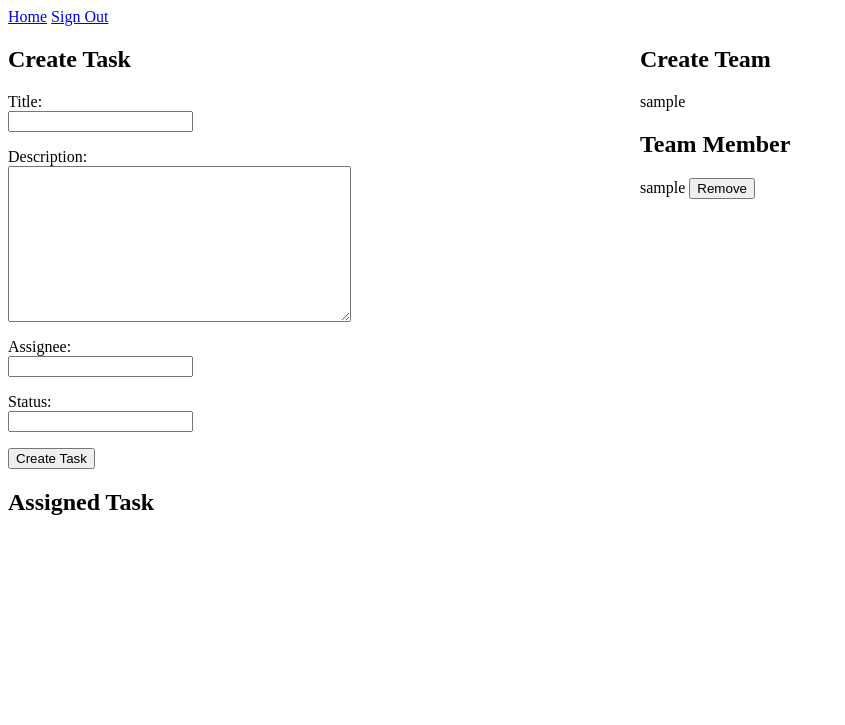
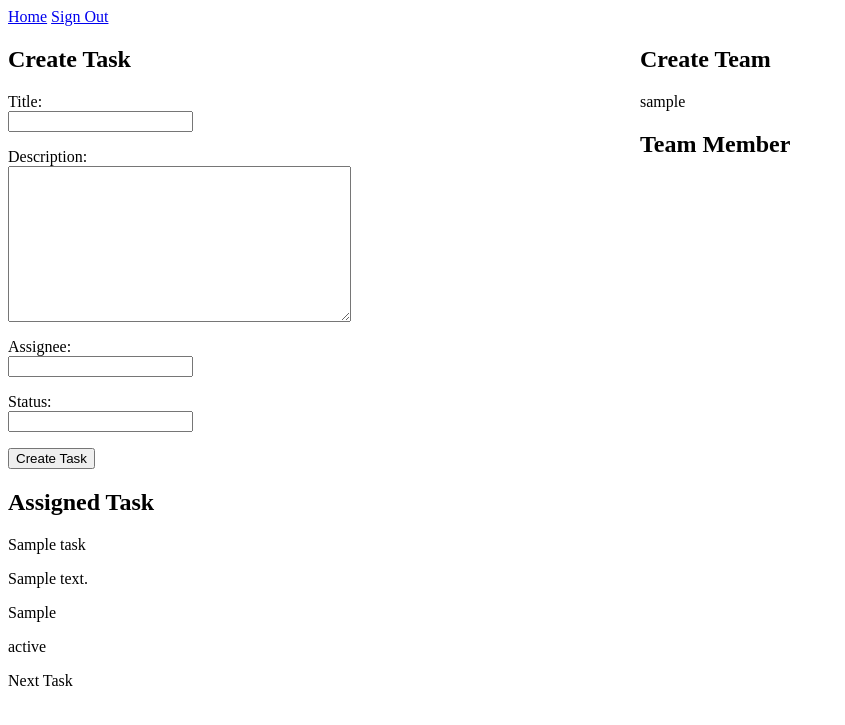
Before and after one commit to jitendragupta665/fsf_2019_screening_task1, a Django app: page / in a window 1280 px wide. Shown: the top 725 px of the page, without its empty margins (0-845 px from the left). Run offline with Django 3.2, Linux system fonts and the light colour scheme; a user stored in the database is signed in; tables that the repository leaves empty hold one stand-in row (values such as "Sample post").

Commit message:
Assigned task completed

```diff
--- a/djangoApp/models.py
+++ b/djangoApp/models.py
@@ -18,9 +18,11 @@ class Team(models.Model):
     def add_member(cls,team_creator,new_member,tasks):
         team,create=cls.objects.get_or_create(team_creator=team_creator)
         team.team_member.add(new_member)
-        #team.member_task.add(tasks)
+        for task in tasks:
+           team.member_task.add(task)
     @classmethod
     def remove_member(cls,team_creator,new_member,tasks):
         team,created =cls.objects.get_or_create(team_creator=team_creator)
         team.team_member.remove(new_member)
-        #team.member_task.add(tasks)
+        for task in tasks:
+           team.member_task.remove(task)
--- a/djangoApp/templates/djangoApp/base.html
+++ b/djangoApp/templates/djangoApp/base.html
@@ -3,7 +3,6 @@
     <head>
       <title>Task</title>
       <link rel="stylesheet" href="{% static 'css/djangoApp.css' %}">
-
     </head>
     <body>
       {% if user.is_authenticated %}
--- a/djangoApp/templates/djangoApp/home.html
+++ b/djangoApp/templates/djangoApp/home.html
@@ -21,16 +21,21 @@
   </form>
   <h1>Assigned Task</h1>
   {% for task in tasks %}
-   {{task}}
+   <p>{{task.title}} </p>
+   <p>{{task.description}} </p>
+   <p>{{task.assignee}} </p>
+   <p>{{task.status}} </p
+     <h1>Next Task</h1>
   {% endfor %}
   </div>
   <div>
 <h1>Create Team</h1>
   {% for usr in users%}
   <p>
-      {% if usr not in members %}
-      {{usr.username}}
+  {% if not usr  in members %}
+      <h2>{{usr.username}}
       <a href="{% url 'change_member' operation='add' pk=usr.pk %}"><button type="button" name="button">Add</button></a>
+      </h2>
       {% endif %}
       </p>
   {% endfor %}
--- a/djangoApp/views.py
+++ b/djangoApp/views.py
@@ -14,14 +14,21 @@ def home(request):
                 return redirect('home')
         else:
             form = TaskForm()
-            users = User.objects.all()
+            users = User.objects.exclude(username=request.user.username)
+            try:
+                tasks = Task.objects.filter(task_creator=request.user)
+                Team.add_member(request.user,request.user,tasks)
+            except Task.DoesNotExist:
+                tasks=None
             try:
                     team = Team.objects.get(team_creator=request.user)
-                    members=team.team_member.all()
+                    members=team.team_member.exclude(username=request.user.username)
+                    tasks=team.member_task.all()
                     context={
                     'form':form,
                     'users':users,
-                    'members':members
+                    'members':members,
+                    'tasks':tasks
                     }
                     return render(request, 'djangoApp/home.html',context)
             except Team.DoesNotExist:
```
